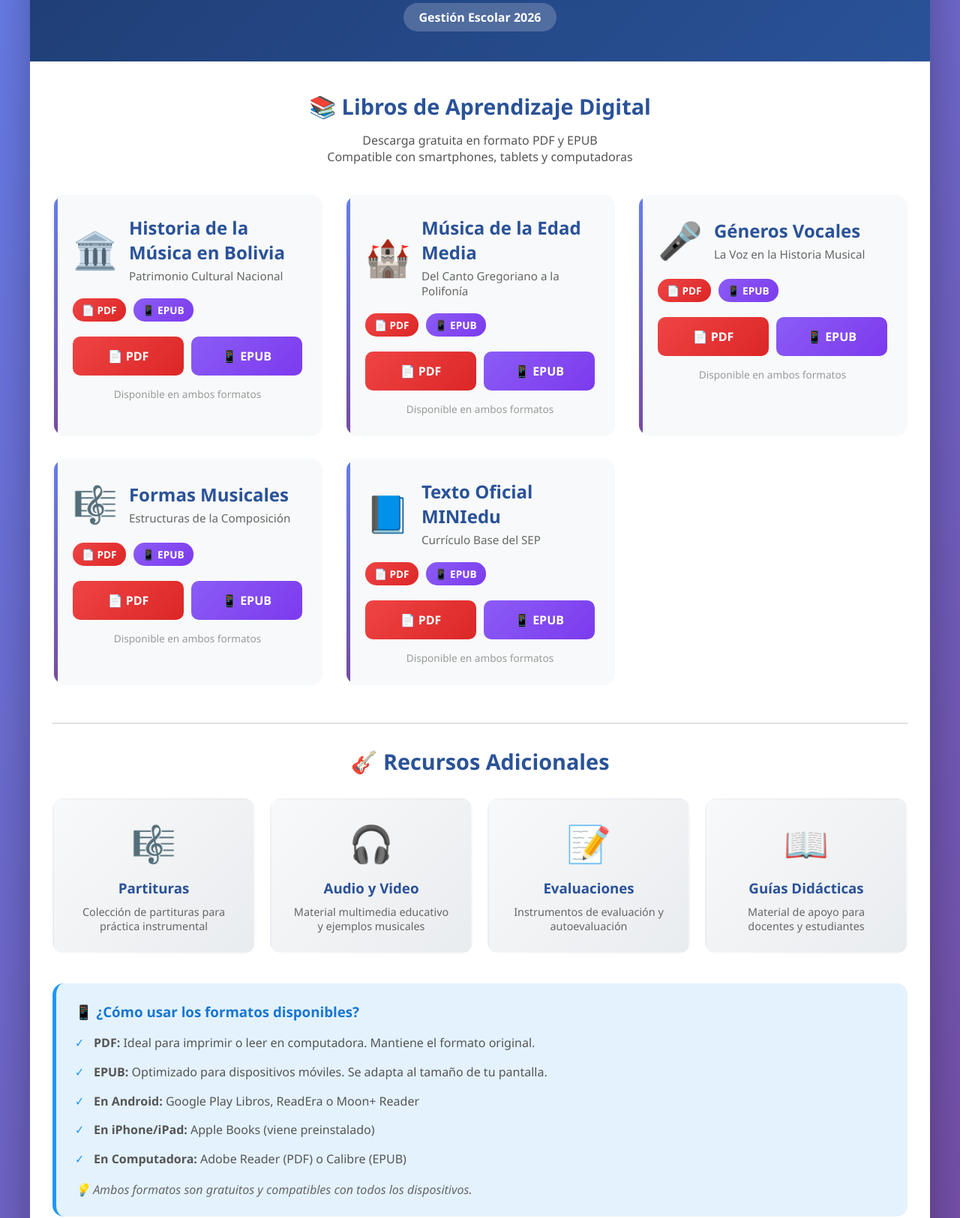
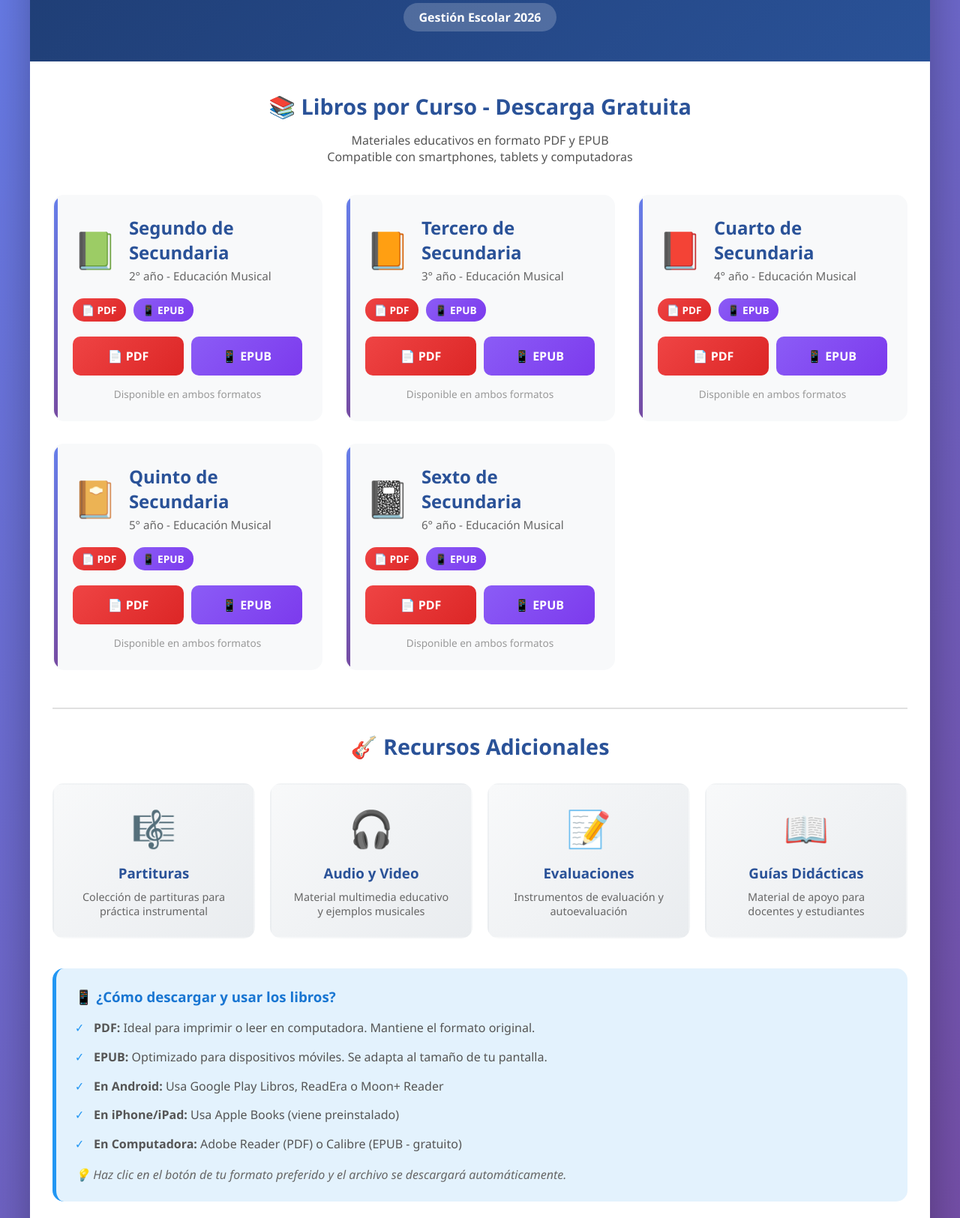
Before and after one commit to marmus25/Musica2026, a plain HTML site: page index.html in a window 1280 px wide. Shown: the part 200-1825 px from the top of the page at 75% size. Drawn offline with Linux system fonts and the light colour scheme.

Commit message:
Update book titles and download links in index.html

```diff
--- a/index.html
+++ b/index.html
@@ -354,19 +354,19 @@
 
         <div class="content">
             <div class="intro">
-                <h2>📚 Libros de Aprendizaje Digital</h2>
-                <p>Descarga gratuita en formato PDF y EPUB<br>
+                <h2>📚 Libros por Curso - Descarga Gratuita</h2>
+                <p>Materiales educativos en formato PDF y EPUB<br>
                 Compatible con smartphones, tablets y computadoras</p>
             </div>
 
             <div class="books-grid">
-                <!-- Libro 1: Historia de la Música en Bolivia -->
+                <!-- Segundo de Secundaria -->
                 <div class="book-card">
                     <div class="book-header">
-                        <div class="book-icon">🏛️</div>
+                        <div class="book-icon">📗</div>
                         <div class="book-title">
-                            <h3>Historia de la Música en Bolivia</h3>
-                            <p>Patrimonio Cultural Nacional</p>
+                            <h3>Segundo de Secundaria</h3>
+                            <p>2° año - Educación Musical</p>
                         </div>
                     </div>
                     <div class="format-badges">
@@ -374,23 +374,23 @@
                         <span class="badge badge-epub">📱 EPUB</span>
                     </div>
                     <div class="download-buttons">
-                        <a href="./pdf/historia-musica-bolivia.pdf" download class="download-btn btn-pdf">
+                        <a href="./pdf/2do-secundaria.pdf" download class="download-btn btn-pdf">
                             📄 PDF
                         </a>
-                        <a href="./epub/historia-musica-bolivia.epub" download class="download-btn btn-epub">
+                        <a href="./epub/2do-secundaria.epub" download class="download-btn btn-epub">
                             📱 EPUB
                         </a>
                     </div>
                     <div class="file-info">Disponible en ambos formatos</div>
                 </div>
 
-                <!-- Libro 2: Música de la Edad Media -->
+                <!-- Tercero de Secundaria -->
                 <div class="book-card">
                     <div class="book-header">
-                        <div class="book-icon">🏰</div>
+                        <div class="book-icon">📙</div>
                         <div class="book-title">
-                            <h3>Música de la Edad Media</h3>
-                            <p>Del Canto Gregoriano a la Polifonía</p>
+                            <h3>Tercero de Secundaria</h3>
+                            <p>3° año - Educación Musical</p>
                         </div>
                     </div>
                     <div class="format-badges">
@@ -398,23 +398,23 @@
                         <span class="badge badge-epub">📱 EPUB</span>
                     </div>
                     <div class="download-buttons">
-                        <a href="./pdf/musica-edad-media.pdf" download class="download-btn btn-pdf">
+                        <a href="./pdf/3ro-secundaria.pdf" download class="download-btn btn-pdf">
                             📄 PDF
                         </a>
-                        <a href="./epub/musica-edad-media.epub" download class="download-btn btn-epub">
+                        <a href="./epub/3ro-secundaria.epub" download class="download-btn btn-epub">
                             📱 EPUB
                         </a>
                     </div>
                     <div class="file-info">Disponible en ambos formatos</div>
                 </div>
 
-                <!-- Libro 3: Géneros Vocales -->
+                <!-- Cuarto de Secundaria -->
                 <div class="book-card">
                     <div class="book-header">
-                        <div class="book-icon">🎤</div>
+                        <div class="book-icon">📕</div>
                         <div class="book-title">
-                            <h3>Géneros Vocales</h3>
-                            <p>La Voz en la Historia Musical</p>
+                            <h3>Cuarto de Secundaria</h3>
+                            <p>4° año - Educación Musical</p>
                         </div>
                     </div>
                     <div class="format-badges">
@@ -422,23 +422,23 @@
                         <span class="badge badge-epub">📱 EPUB</span>
                     </div>
                     <div class="download-buttons">
-                        <a href="./pdf/generos-vocales.pdf" download class="download-btn btn-pdf">
+                        <a href="./pdf/4to-secundaria.pdf" download class="download-btn btn-pdf">
                             📄 PDF
                         </a>
-                        <a href="./epub/generos-vocales.epub" download class="download-btn btn-epub">
+                        <a href="./epub/4to-secundaria.epub" download class="download-btn btn-epub">
                             📱 EPUB
                         </a>
                     </div>
                     <div class="file-info">Disponible en ambos formatos</div>
                 </div>
 
-                <!-- Libro 4: Formas Musicales -->
+                <!-- Quinto de Secundaria -->
                 <div class="book-card">
                     <div class="book-header">
-                        <div class="book-icon">🎼</div>
+                        <div class="book-icon">📔</div>
                         <div class="book-title">
-                            <h3>Formas Musicales</h3>
-                            <p>Estructuras de la Composición</p>
+                            <h3>Quinto de Secundaria</h3>
+                            <p>5° año - Educación Musical</p>
                         </div>
                     </div>
                     <div class="format-badges">
@@ -446,23 +446,23 @@
                         <span class="badge badge-epub">📱 EPUB</span>
                     </div>
                     <div class="download-buttons">
-                        <a href="./pdf/formas-musicales.pdf" download class="download-btn btn-pdf">
+                        <a href="./pdf/5to-secundaria.pdf" download class="download-btn btn-pdf">
                             📄 PDF
                         </a>
-                        <a href="./epub/formas-musicales.epub" download class="download-btn btn-epub">
+                        <a href="./epub/5to-secundaria.epub" download class="download-btn btn-epub">
                             📱 EPUB
                         </a>
                     </div>
                     <div class="file-info">Disponible en ambos formatos</div>
                 </div>
 
-                <!-- Libro 5: Texto Oficial MINIedu -->
+                <!-- Sexto de Secundaria -->
                 <div class="book-card">
                     <div class="book-header">
-                        <div class="book-icon">📘</div>
+                        <div class="book-icon">📓</div>
                         <div class="book-title">
-                            <h3>Texto Oficial MINIedu</h3>
-                            <p>Currículo Base del SEP</p>
+                            <h3>Sexto de Secundaria</h3>
+                            <p>6° año - Educación Musical</p>
                         </div>
                     </div>
                     <div class="format-badges">
@@ -470,10 +470,10 @@
                         <span class="badge badge-epub">📱 EPUB</span>
                     </div>
                     <div class="download-buttons">
-                        <a href="./pdf/texto-oficial-miniedu.pdf" download class="download-btn btn-pdf">
+                        <a href="./pdf/6to-secundaria.pdf" download class="download-btn btn-pdf">
                             📄 PDF
                         </a>
-                        <a href="./epub/texto-oficial-miniedu.epub" download class="download-btn btn-epub">
+                        <a href="./epub/6to-secundaria.epub" download class="download-btn btn-epub">
                             📱 EPUB
                         </a>
                     </div>
@@ -511,16 +511,16 @@
             </div>
 
             <div class="info-box">
-                <h3>📱 ¿Cómo usar los formatos disponibles?</h3>
+                <h3>📱 ¿Cómo descargar y usar los libros?</h3>
                 <ul>
                     <li><strong>PDF:</strong> Ideal para imprimir o leer en computadora. Mantiene el formato original.</li>
                     <li><strong>EPUB:</strong> Optimizado para dispositivos móviles. Se adapta al tamaño de tu pantalla.</li>
-                    <li><strong>En Android:</strong> Google Play Libros, ReadEra o Moon+ Reader</li>
-                    <li><strong>En iPhone/iPad:</strong> Apple Books (viene preinstalado)</li>
-                    <li><strong>En Computadora:</strong> Adobe Reader (PDF) o Calibre (EPUB)</li>
+                    <li><strong>En Android:</strong> Usa Google Play Libros, ReadEra o Moon+ Reader</li>
+                    <li><strong>En iPhone/iPad:</strong> Usa Apple Books (viene preinstalado)</li>
+                    <li><strong>En Computadora:</strong> Adobe Reader (PDF) o Calibre (EPUB - gratuito)</li>
                 </ul>
                 <p>
-                    💡 Ambos formatos son gratuitos y compatibles con todos los dispositivos.
+                    💡 Haz clic en el botón de tu formato preferido y el archivo se descargará automáticamente.
                 </p>
             </div>
         </div>
@@ -558,7 +558,6 @@
         document.querySelectorAll('.download-btn').forEach(btn => {
             btn.addEventListener('click', function(e) {
                 const href = this.getAttribute('href');
-                // Verificación básica del enlace
                 console.log('Descargando:', href);
             });
         });
```
